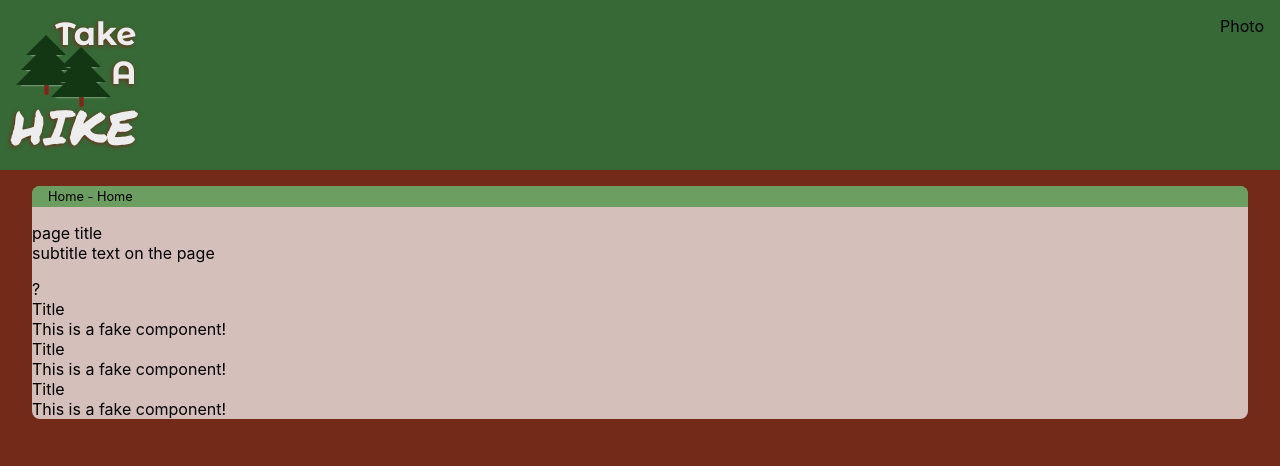
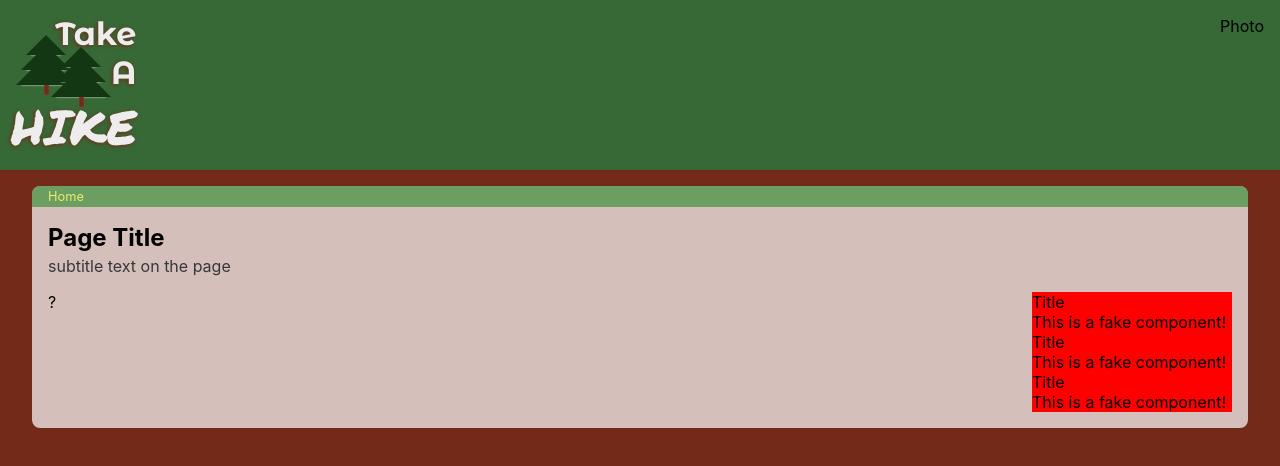
Before and after one commit to jake-the-cake/take-a-hike, a React (Create React App) app in the folder client/: page / in a window 1280 px wide. Shown: the top 466 px of the page. Built offline with nearby package versions, Linux system fonts and the light colour scheme.

Commit message:
history bar and main card layout

```diff
--- a/client/src/components/MainCard/MainCard.css
+++ b/client/src/components/MainCard/MainCard.css
@@ -3,6 +3,7 @@
   width: 95vw;
   background-color: rgb(255 255 255 / .7);
   display: flex;
+  padding-bottom: 1rem;
   flex-direction: column;
   gap: 1rem;
   overflow: hidden;
@@ -13,4 +14,46 @@
   background-color: rgb(37 137 37 / .6);
   padding: .2rem 1rem;
   font-size: .8rem;
+  display: flex;
+  gap: 1rem;
 }
+
+.maincard__history--link {
+  color: #eded69;
+}
+
+.maincard__history--divider {
+  color: #376937;
+}
+
+.maincard__header {
+  display: flex;
+  flex-direction: column;
+  gap: .2rem;
+  padding: 0 1rem;
+}
+
+.maincard__header--title {
+  font-size: 1.5rem;
+  font-weight: 700;
+  text-transform: capitalize;
+}
+
+.maincard__header--subtitle {
+  color: #373737;
+}
+
+.maincard__content {
+  display:  flex;
+  gap: 1rem;
+  padding: 0 1rem;
+}
+
+.maincard__content--main {
+  flex: 1;
+}
+
+.maincard__content--side {
+  width: 200px;
+  background-color: red;
+}
--- a/client/src/components/MainCard/MainCard.tsx
+++ b/client/src/components/MainCard/MainCard.tsx
@@ -6,21 +6,41 @@ interface MainCardProps {
       content: JSX.Element,
       title?: string,
       subtitle?: string,
-      components?: JSX.Element[]
+      components?: JSX.Element[],
+      history?: string[]
     }
   ): JSX.Element
 }
 
-export const MainCard: MainCardProps = ({ content, title, subtitle, components }) => {
+export const MainCard: MainCardProps = ({ content, title, subtitle, components, history }) => {
   return (
     <div className="maincard__container">
-      <div className='maincard__history--container'>
-        Home - Home
-      </div>
+      {
+        history && (
+          <div className='maincard__history--container'>
+            {
+              history.map(( item: string, index: number ) => (
+                <>
+                  <div className='maincard__history--link'>
+                    { item }
+                  </div>
+                  {
+                    index < ( history.length - 1 ) && (
+                      <div className='maincard__history--divider'>
+                        &#9658;
+                      </div>
+                    )
+                  }
+                </>
+              ))
+            }
+          </div>
+        )
+      }
       {
         ( title || subtitle ) && (
           <div className='maincard__header'>
-            <div className='maincard__header-title'>
+            <div className='maincard__header--title'>
               { title }
             </div>
             <div className='maincard__header--subtitle'>
@@ -35,7 +55,7 @@ export const MainCard: MainCardProps = ({ content, title, subtitle, components }
         </div>
         {
           components && (
-            <div className='maincard-content--side'>
+            <div className='maincard__content--side'>
               { components.map( (component: JSX.Element, index: number ) => (
                 <div key={`sidecomponent-${ index }`} className='maincard__component--container'>
                   <div className='maincard__component--header'>
--- a/client/src/pages/Home.tsx
+++ b/client/src/pages/Home.tsx
@@ -20,6 +20,9 @@ export const Home: HomeProps = () => {
         <FakeComponent />,
         <FakeComponent />
       ]}
+      history={[
+        'Home',
+      ]}
     />
   )
 }
```
